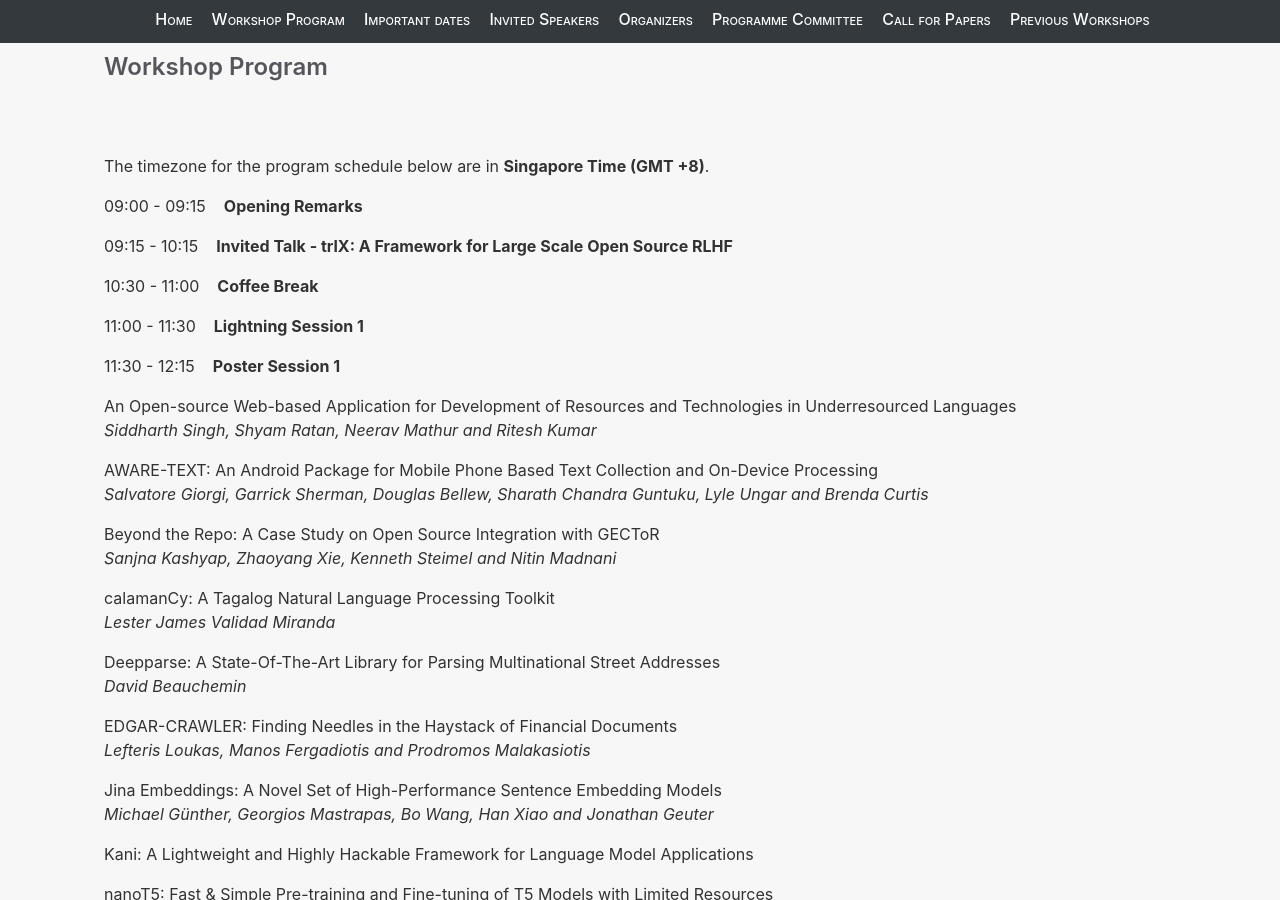
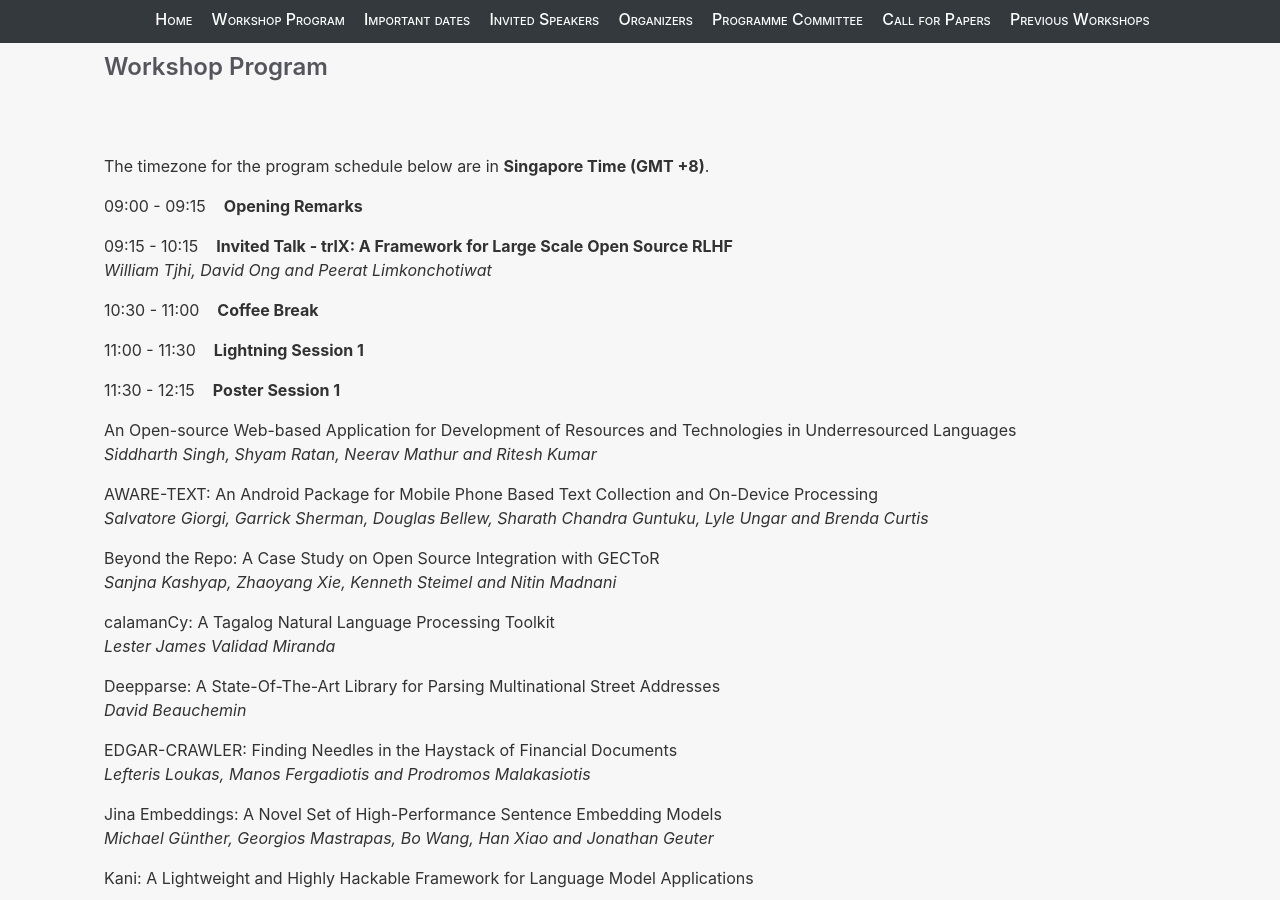
Before and after one commit to nlposs/nlposs.github.io, a Jekyll site: the page built from 2023/index.md, in a window 1280 px wide and 900 px high, scrolled down 3508 px. Built offline with Jekyll 4.4.1, drawn with Linux system fonts in a browser that asks for light colours.

Commit message:
Update index.md

```diff
--- a/2023/index.md
+++ b/2023/index.md
@@ -105,7 +105,8 @@ The 3rd NLP-OSS workshop will be co-located with the EMNLP 2023 conference.
 The timezone for the program schedule below are in **Singapore Time (GMT +8)**.
 
 <p>09:00 - 09:15  &nbsp;&nbsp; <strong> Opening Remarks </strong> </p>
-<p>09:15 - 10:15 &nbsp;&nbsp; <strong> Invited Talk  - trlX: A Framework for Large Scale Open Source RLHF </strong> </p>
+<p>09:15 - 10:15 &nbsp;&nbsp; <strong> Invited Talk  - trlX: A Framework for Large Scale Open Source RLHF </strong> <br>
+<em>William Tjhi, David Ong and Peerat Limkonchotiwat</em></p>
 <p>10:30 - 11:00 &nbsp;&nbsp; <strong>Coffee Break </strong> </p>
 
 <p>11:00 - 11:30 &nbsp;&nbsp; <strong> Lightning Session 1 </strong> </p>
```
